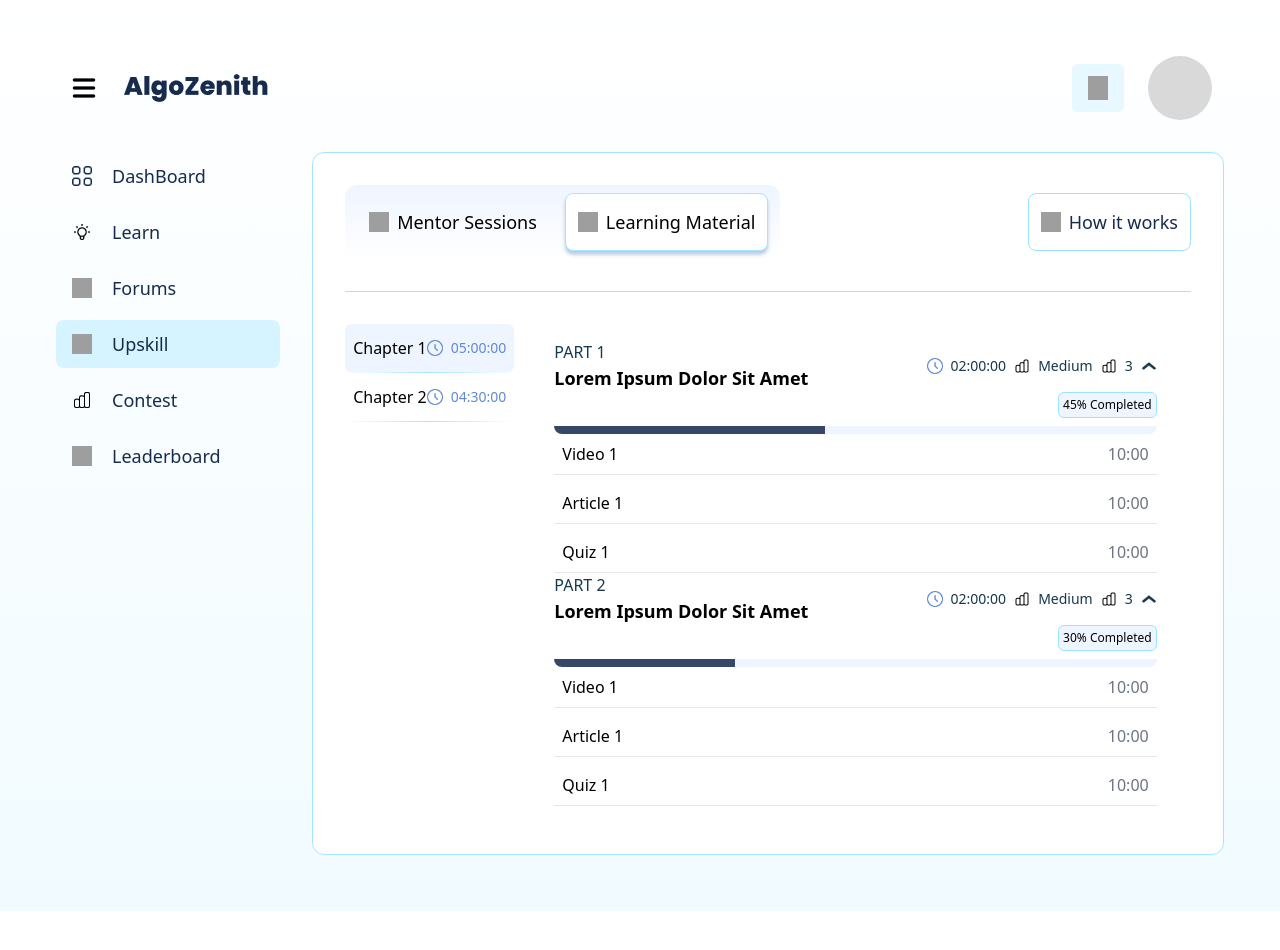
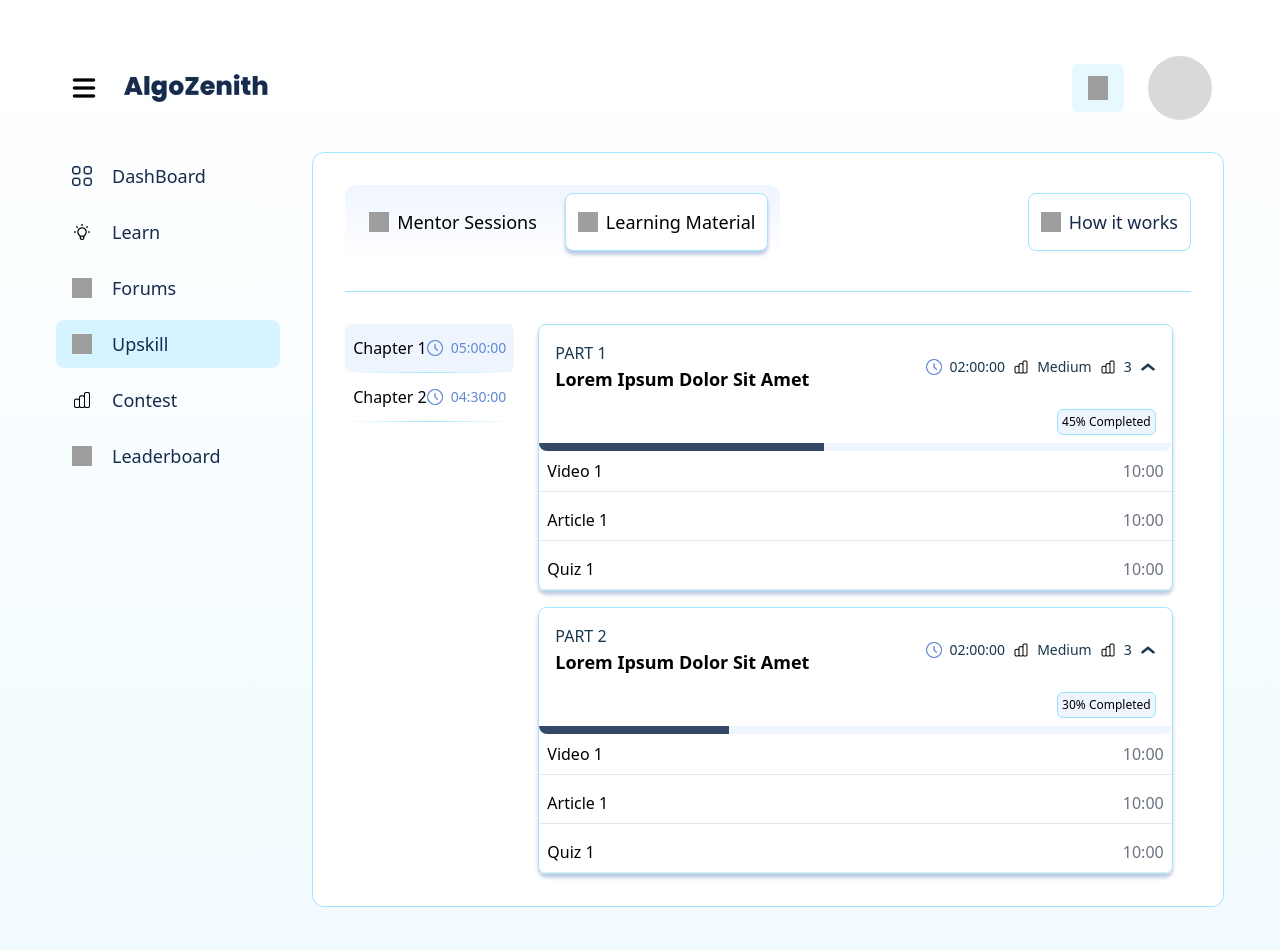
Before and after one commit to Amanjot-001/AZ, a React (Vite) app: page / in a window 1280 px wide. Shown: the top 950 px of the page. Before the commit the page ends 911 px from the top, so only its background shows below. Built offline with nearby package versions, Linux system fonts and the light colour scheme; grey boxes are pictures that could not be loaded.

Commit message:
border fixed

```diff
--- a/src/components/sections/main/ContentDetail.tsx
+++ b/src/components/sections/main/ContentDetail.tsx
@@ -38,10 +38,10 @@ const ContentDetails: React.FC<ContentDetailsProps> = ({ chapter }) => {
 	];
 
 	return (
-		<div className="w-3/4 p-4">
+		<div className="flex flex-col w-3/4 gap-4">
 			{parts.map((part, index) => (
-				<div>
-					<div key={index} className="flex justify-between">
+				<div className='border border-box border-[#A4E6FF] shadow-[0px_3.67px_3.67px_rgba(41,83,155,0.3)] rounded-lg'>
+					<div key={index} className="flex justify-between p-4">
 						<div className='flex flex-col'>
 							<h2 className='font-normal text-[#17384D]'>PART {part.id}</h2>
 							<h2 className="text-lg font-semibold">{part.title}</h2>
@@ -64,7 +64,7 @@ const ContentDetails: React.FC<ContentDetailsProps> = ({ chapter }) => {
 							</span>
 						</div>
 					</div>
-					<div className='flex justify-end items-center mb-2'>
+					<div className='flex justify-end items-center mb-2 px-4'>
 						<span className='font-normal text-black text-xs w-max p-1 rounded-md bg-[#EFF5FF] border border-[#99E4FF]'>
 							{part.completed}% Completed
 						</span>
```
